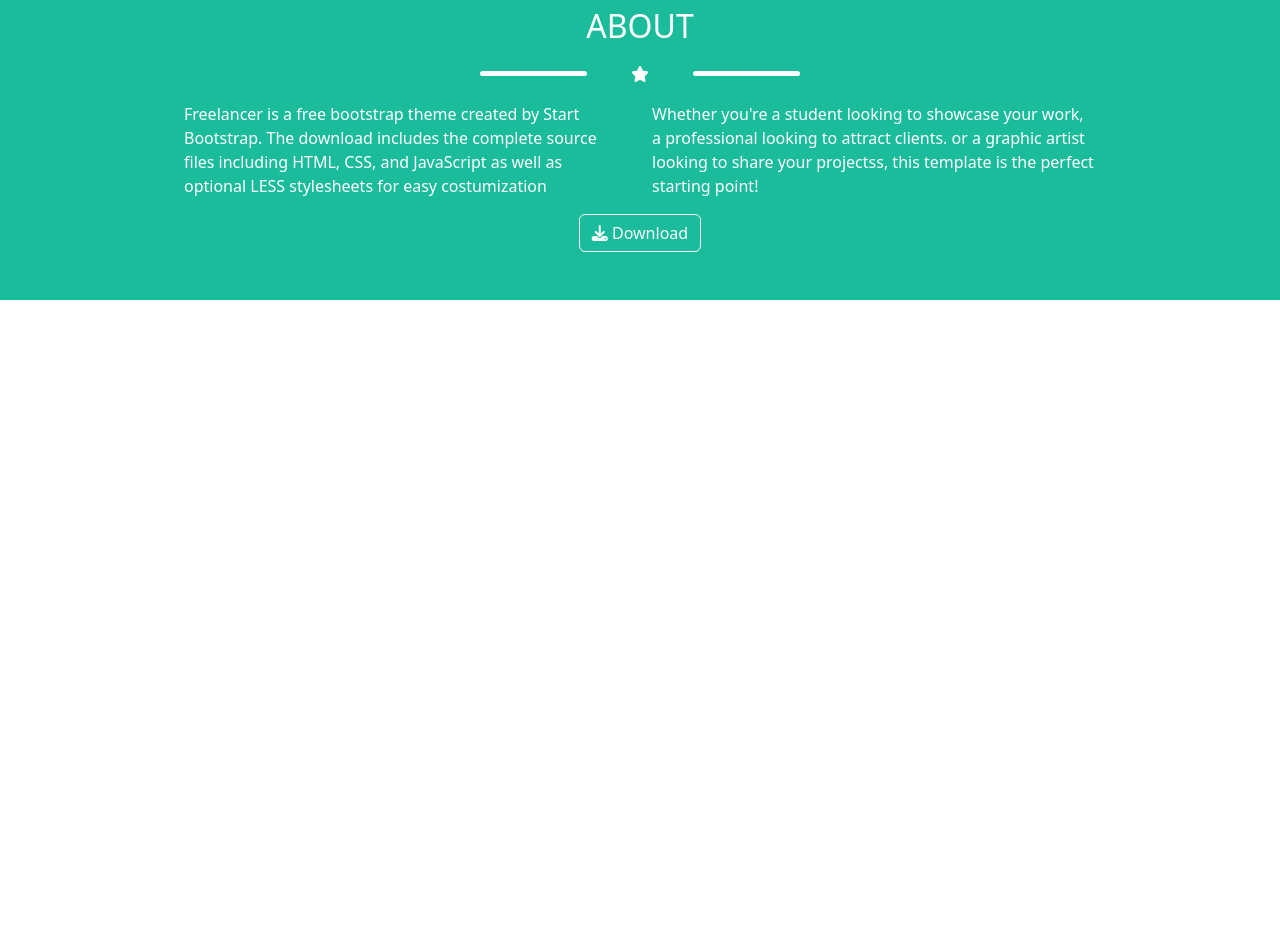
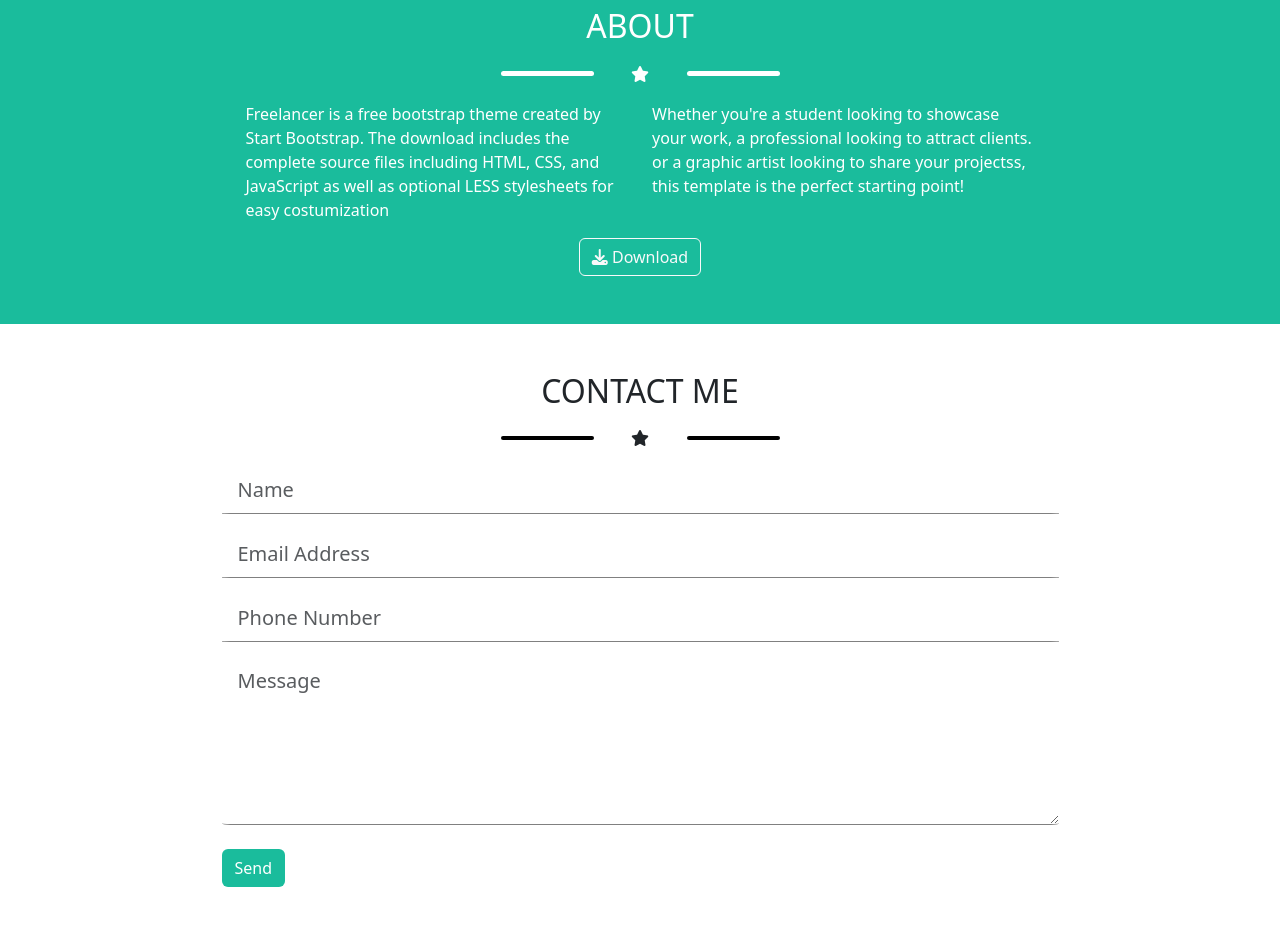
Before and after one commit to Edoardo-Monti/html-css-bootstrap-freelancer, a plain HTML site: page index.html in a window 1280 px wide. Shown: the part 1310-2245 px from the top of the page. Before the commit the page ends 1610 px from the top, so only its background shows below. Drawn offline with nearby package versions, Linux system fonts and the light colour scheme.

Commit message:
Fine Main

```diff
--- a/assets/stile.css
+++ b/assets/stile.css
@@ -27,3 +27,11 @@ header .img-fluid{
     height: 0.3rem;
     border-radius: 5px;
 }
+
+.form-control-lg{
+    border-radius: 1%;
+    border-top: none;
+    border-left: none;
+    border-right: none;
+    border-bottom: 1px solid grey;
+}
--- a/index.html
+++ b/index.html
@@ -98,6 +98,7 @@
         </section>
 
         <section class="background-c-green text-center pt-5 pb-5">
+            <div class="container">
                 <h2 class="text-white">ABOUT</h2>
                 <div class="d-flex  justify-content-center align-items-center mt-3 mb-3">
                     <div class="bg-white col-2 col-lg-1"></div>
@@ -119,6 +120,27 @@
                     <i class="fa-solid fa-download"></i>
                     Download
                 </button>
+            </div>
+        </section>
+
+        <section class="text-center container pt-5 pb-5">
+            <h2>CONTACT ME</h2>
+            <div class="d-flex  justify-content-center align-items-center mt-3 mb-3">
+                <div class="bg-black col-2 col-lg-1"></div>
+                <div class="col-1">
+                   <i class="fa-solid fa-star"></i>
+                </div>
+                <div class="bg-black col-2 col-lg-1"></div>
+            </div>
+            <div class="w-75 mx-auto">
+                <input class="form-control form-control-lg mt-3" type="text" placeholder="Name" aria-label="default">
+                <input class="form-control form-control-lg mt-3" type="text" placeholder="Email Address" aria-label="default">
+                <input class="form-control form-control-lg mt-3" type="text" placeholder="Phone Number" aria-label="default">
+                <textarea class="form-control form-control-lg mt-3" id="exampleFormControlTextarea1" placeholder="Message" rows="5"></textarea>
+            </div>
+            <div class="text-start w-75 mx-auto mt-4">
+                <button type="button" class="btn background-c-green text-white">Send</button>
+            </div>
         </section>
      </main>
 
```
Lines whose indentation alone changed are shown as unchanged.
